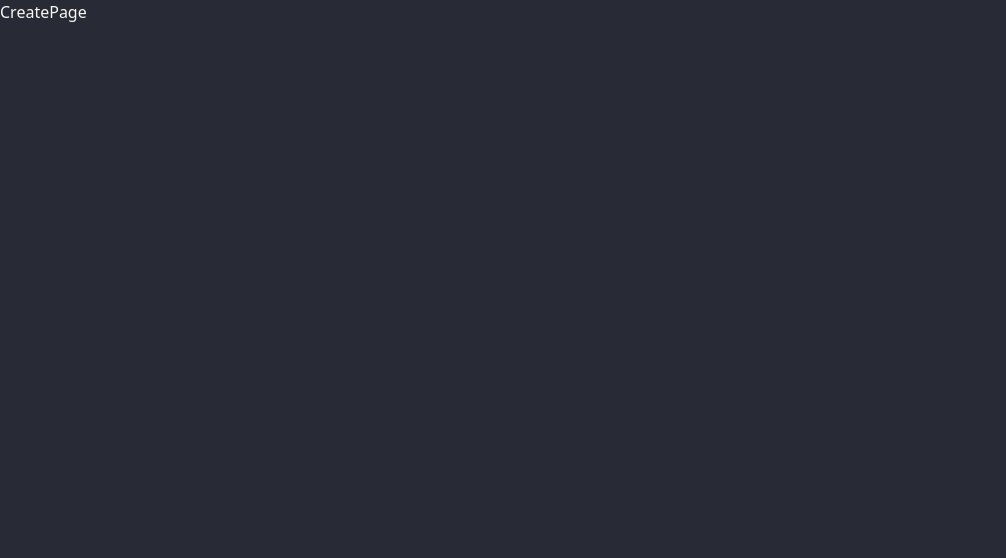
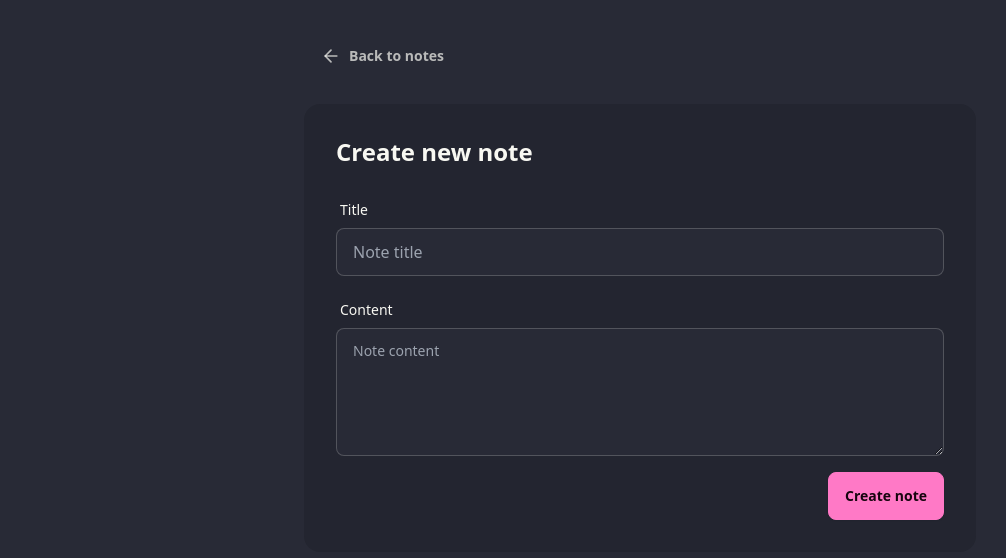
Before and after one commit to quangiscoding/mern-thinkapp, a React app in the folder frontend/: page /create in a window 1280 px wide. Shown: the top 558 px of the page, without its empty margins (0-1006 px from the left). Built offline with nearby package versions, Linux system fonts and the light colour scheme; the HTML template or start-up script is replaced by a standard one.

Commit message:
Add page: CreatePage

```diff
--- a/frontend/src/components/NoteNotFoundUI.jsx
+++ b/frontend/src/components/NoteNotFoundUI.jsx
@@ -12,7 +12,7 @@ const NoteNotFoundUI = () => {
         Ready to organize your thoughts? Create your first note to get started
         on your journey.
       </p>
-      <Link to="/create" className="btn btn-primary rounded-full">
+      <Link to="/create" className="btn btn-primary">
         Create your first note
       </Link>
     </div>
--- /dev/null
+++ b/frontend/src/lib/fetchJSON.js
@@ -0,0 +1,24 @@
+const fetchJSON = async (url, options = {}) => {
+  const res = await fetch(url, options);
+
+  if (!res.ok) {
+    const { message } = await res.json();
+
+    const error = new Error(message || "Request failed!");
+    error.status = res.status;
+
+    throw error;
+  }
+
+  return res.status === 204 ? null : res.json();
+};
+
+export async function createNote({ title, content }) {
+  return fetchJSON("/api/notes", {
+    method: "POST",
+    headers: {
+      "Content-Type": "application/json",
+    },
+    body: JSON.stringify({ title, content }),
+  });
+}
--- a/frontend/src/pages/CreatePage.jsx
+++ b/frontend/src/pages/CreatePage.jsx
@@ -1,7 +1,104 @@
-import React from "react";
+import { useState } from "react";
+import { Link, useNavigate } from "react-router-dom";
+import { ArrowLeftIcon } from "lucide-react";
+import toast from "react-hot-toast";
+
+import { createNote } from "../lib/fetchJSON.js";
 
 const CreatePage = () => {
-  return <div>CreatePage</div>;
+  const [title, setTitle] = useState("");
+  const [content, setContent] = useState("");
+  const [isLoading, setIsLoading] = useState(false);
+  const navigate = useNavigate();
+
+  const handleSubmit = async (e) => {
+    e.preventDefault();
+
+    if (!title.trim() || !content.trim()) {
+      toast.error("Note title and content is required");
+      return;
+    }
+
+    setIsLoading(true);
+
+    try {
+      const note = await createNote({ title, content });
+      console.log("Created note:", note);
+      toast.success("Note created!");
+      navigate("/");
+    } catch (error) {
+      console.error(error);
+
+      if (error.status === 429) {
+        toast.error("Slow down! You're creating note too fast!", {
+          duration: 4000,
+          icon: "💀",
+        });
+        return;
+      }
+
+      toast.error("Failed to create note!");
+    } finally {
+      setIsLoading(false);
+    }
+  };
+
+  return (
+    <div className="min-h-screen bg-base-100">
+      <div className="container mx-auto px-4 py-8">
+        <div className="max-w-2xl mx-auto">
+          <Link to="/" className="btn btn-ghost mb-6">
+            <ArrowLeftIcon className="size-5 text-base-content/70" />
+            <span className="text-base-content/70">Back to notes</span>
+          </Link>
+          <div className="card bg-base-200">
+            <div className="card-body">
+              <h2 className="card-title text-2xl mb-4">Create new note</h2>
+              <form onSubmit={handleSubmit}>
+                <div className="form-control mb-4">
+                  <label className="label">
+                    <span className="label-text">Title</span>
+                  </label>
+                  <input
+                    type="text"
+                    placeholder="Note title"
+                    className="input input-bordered"
+                    value={title}
+                    onChange={(e) => {
+                      setTitle(e.target.value);
+                    }}
+                  />
+                </div>
+                <div className="form-control mb-4">
+                  <label className="label">
+                    <span className="label-text">Content</span>
+                  </label>
+                  <textarea
+                    type="text"
+                    placeholder="Note content"
+                    className="textarea textarea-bordered h-32"
+                    value={content}
+                    onChange={(e) => {
+                      setContent(e.target.value);
+                    }}
+                  />
+                </div>
+                <div className="card-actions justify-end">
+                  <button
+                    type="submit"
+                    className="btn btn-primary"
+                    disabled={isLoading}
+                  >
+                    {isLoading ? "Creating..." : "Create note"}
+                  </button>
+                </div>
+              </form>
+            </div>
+          </div>
+        </div>
+      </div>
+    </div>
+  );
 };
 
 export default CreatePage;
--- a/frontend/src/pages/HomePage.jsx
+++ b/frontend/src/pages/HomePage.jsx
@@ -45,7 +45,9 @@ const HomePage = () => {
         {isLoading && (
           <div className="text-primary text-center py-10">Loading notes...</div>
         )}
-        {notes.length === 0 && !isRateLimited && <NoteNotFoundUI />}
+        {!isLoading && notes.length === 0 && !isRateLimited && (
+          <NoteNotFoundUI />
+        )}
         {notes.length > 0 && !isRateLimited && (
           <div className="grid grid-cols-1 md:grid-cols-2 lg:grid-cols-3 gap-6">
             {notes.map((note) => (
```
Also changed, not shown: 1 other file (tests, documents, lock files or other folders).
